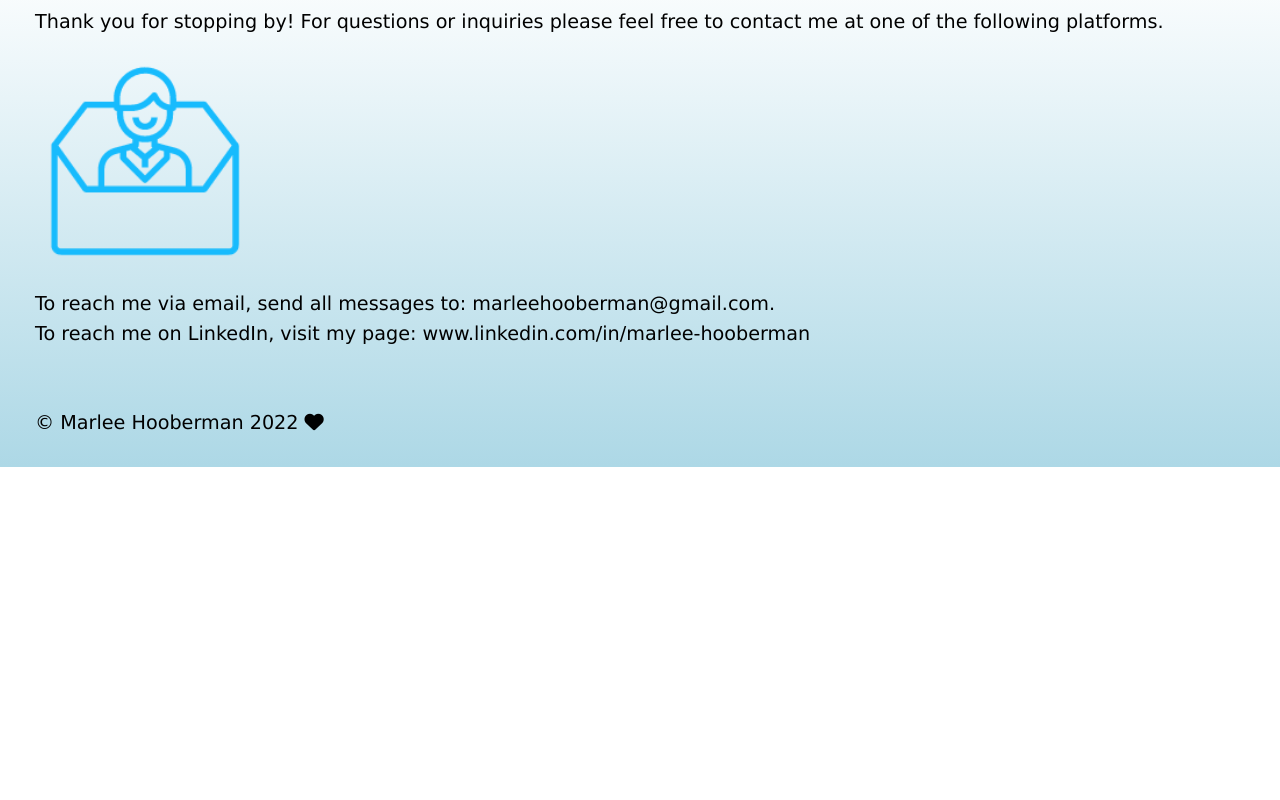
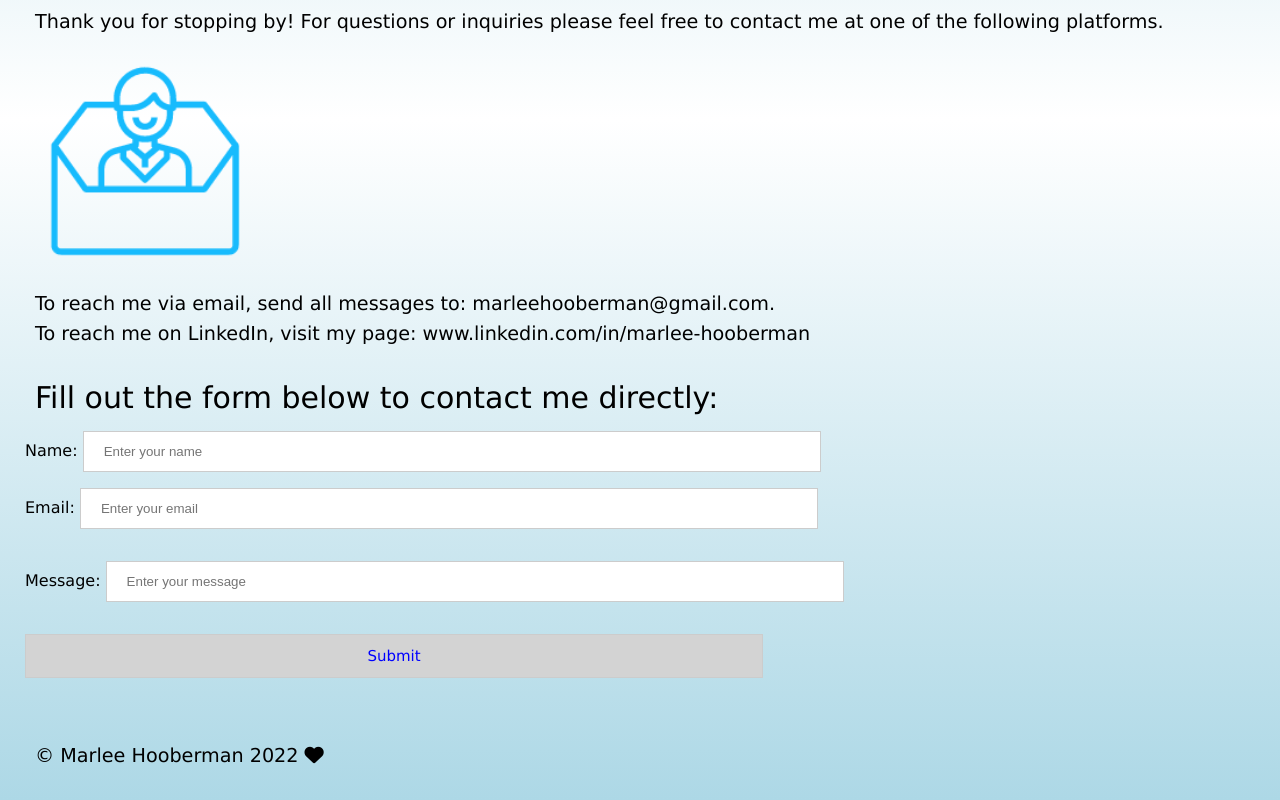
Before and after one commit to mhooberman/portfolio-mobile-view, a plain HTML site: page contact.html in a window 1280 px wide. Shown: the part 560-1360 px from the top of the page. Before the commit the page ends 1027 px from the top, so only its background shows below. Drawn offline with Linux system fonts and the light colour scheme.

Commit message:
Add files via upload

```diff
--- a/contact.html
+++ b/contact.html
@@ -41,6 +41,24 @@
         <p>To reach me via email, send all messages to: marleehooberman@gmail.com.</p>
         <p>To reach me on LinkedIn, visit my page: www.linkedin.com/in/marlee-hooberman
         </p>
+    <!-- FORM -->
+        <div class="form">
+            <form action="https://formspree.io/f/meqnzzpa" method = "post">
+                <fieldset>
+                    <legend id="form_title"> Fill out the form below to contact me directly:</legend>
+                    <label>Name:</label>
+                        <input type="text" placeholder="Enter your name" name = "name"><br/>
+                    <label> Email:</label>
+                        <input type="text" placeholder="Enter your email" name = "email"><br/>
+                    </label><br/>
+                    <label> Message:
+                        <input type="text" placeholder="Enter your message" name = "message"><br/>
+                    </label><br/>
+                    <input type = "submit" value = "Submit" id="submit">
+                </fieldset>
+            </form>
+        </div>
+
     </main>
     <footer>
         <p>&copy; Marlee Hooberman 2022 <i class="fa-solid fa-heart"></i> </p>
--- a/css/style.css
+++ b/css/style.css
@@ -188,10 +188,45 @@ img {
     font-size: 3.5vh;
 }
 
+/* Contact Me */
+
+/* FORM */
+input {
+    width: 60%;
+    padding: 12px 20px;
+    margin: 8px 0;
+    display: inline-block;
+    border: 1px solid #ccc;
+    box-sizing: border-box;
+  }
+
+  .form {
+    font-family: 'Space Mono', 'serif';
+  }
+
+#form_title {
+    padding: 30px 10px 10px 10px;
+    font-size: 30px;
+}
+
+#name,
+#email {
+    width: 40%;
+}
+
+#submit {
+    background-color: lightgrey;
+    color: blue;
+    font-family: 'Space Mono', 'serif';
+    font-size: 15px;
+}
+
 
 @media screen and (min-width: 720px){
     p,
-    .grid2 li {
+    .grid2 li,
+    .form,
+    #submit {
         font-family: 'Verdana', 'serif';
     }
 
```
